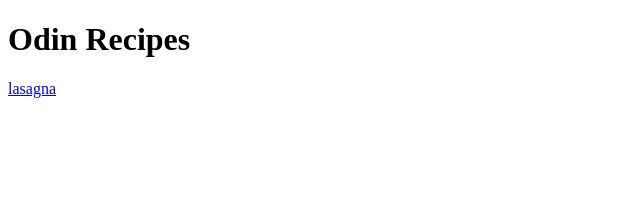
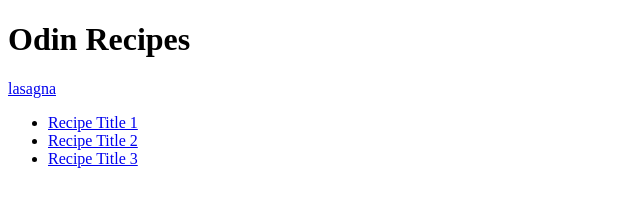
Before and after one commit to iradukunda12/Odin-Recipe, a plain HTML site: page index.html in a window 1280 px wide. Shown: the whole page, without its empty margins (0-640 px from the left). Drawn offline with Linux system fonts and the light colour scheme.

Commit message:
added links for new recipes on the index files

```diff
--- a/index.html
+++ b/index.html
@@ -9,5 +9,10 @@
 <body>
     <h1>Odin Recipes</h1>
     <a href="recipes/lasagna.html">lasagna</a>
+    <ul>
+        <li><a href="recipes/cesar-salad.html">Recipe Title 1</a></li>
+        <li><a href="recipes/humus-salad.html">Recipe Title 2</a></li>
+        <li><a href="recipes/arc-salad.html">Recipe Title 3</a></li>
+    </ul>
 </body>
 </html>
```
